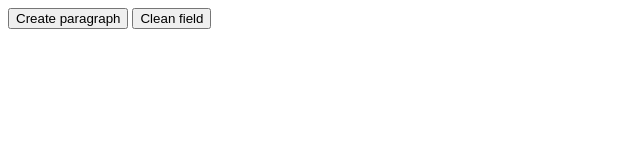
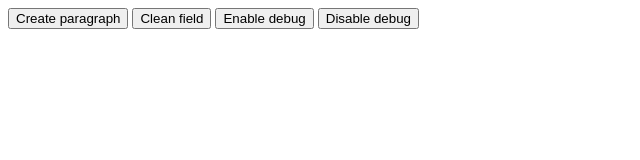
Before and after one commit to killar4eto/odinjs, a plain HTML site: page index.html in a window 1280 px wide. Shown: the whole page, without its empty margins (0-640 px from the left). Drawn offline with nearby package versions, Linux system fonts and the light colour scheme.

Commit message:
Last changes
Added new features, updated logic a bit and so on...

```diff
--- a/index.html
+++ b/index.html
@@ -9,12 +9,19 @@
         body {
             overflow: hidden;
         }
+
+        redStyle {
+            background-color: darkred;
+            color: #fff;
+        }
     </style>
 </head>
 <body>
     <div class="examples">
         <button onClick='odin.create({type: "paragraph", size: 30, color: "#ffffff", value: "Test"})'>Create paragraph</button>
         <button onClick='odin.playing_field.clean()'>Clean field</button>
+        <button onClick='odin.debug.enable()'>Enable debug</button>
+        <button onClick='odin.debug.disable()'>Disable debug</button>
     </div>
 
     <div class="playing_field"></div>
--- a/odin.js
+++ b/odin.js
@@ -1,22 +1,48 @@
 let cache = [];
 let garbage = [];
 let newItem = [];
+let debug = false;
+let toolbar = false;
+const version = "1.0";
 
+odin = {
+    initialize: () => {
+        cache = [];
+        garbage = [];
+        newItem = [];
+        debug = false;
+
+        //Handles shortcuts
         let iShortCutControlKey = "Control";
         let iShortCutAltKey = "Alt";
-let bIsControlKeyActived = false;
-let bIsAltKeyActived = false;
+        let bIsControlKeyActived = {
+            key: 'Control',
+            status: false
+        };
+        let bIsAltKeyActived = {
+            key: 'Alt',
+            status: false
+        };
 
         $(document).keyup(function(e) {
-    if (e.key === iShortCutControlKey) bIsControlKeyActived = false;
-    if (e.key === iShortCutAltKey) bIsAltKeyActived = false;
+            e.preventDefault();
+
+            if (e.key === iShortCutControlKey) bIsControlKeyActived.status = false;
+            if (e.key === iShortCutAltKey) bIsAltKeyActived.status = false;
         }).keydown(function(e) {
-    if (e.key === iShortCutControlKey) bIsControlKeyActived = true;
-    if (e.key === iShortCutAltKey) bIsAltKeyActived = true;
+            e.preventDefault();
 
-    if (bIsControlKeyActived|| bIsAltKeyActived) {
+            if (e.key === iShortCutControlKey) bIsControlKeyActived.status = true;
+            if (e.key === iShortCutAltKey) bIsAltKeyActived.status = true;
+
+            if (bIsControlKeyActived || bIsAltKeyActived) {
                 $.each(arrShortCut, function(i) {
-            if (arrShortCut[i].key === e.key) {
+                    if (arrShortCut[i].key === e.key && arrShortCut[i].trigger === bIsControlKeyActived.key) {
+                        eval(arrShortCut[i].fx);
+                        return;
+                    }
+
+                    if (arrShortCut[i].key === e.key && arrShortCut[i].trigger === bIsAltKeyActived.key) {
                         eval(arrShortCut[i].fx);
                         return;
                     }
@@ -24,8 +50,44 @@ $(document).keyup(function(e) {
             }
         });
 
-odin = {
+        //Handle right clicks
+        window.oncontextmenu = (event) => {
+            let x = event.clientX;
+            let y = event.clientY;
+            let target = event.target;
 
+
+            if(target.id.length === 0){
+                //Apply new id
+                target.id = odin.uniqueId();
+            }
+
+            odin.make.draggable(("#"+target.id));
+
+
+            return false;
+        };
+
+        //Toolbar
+        odin.toolbar.render();
+
+        console.log("Running OdinJS v"+version);
+    },
+    debug: {
+        enable: () => { debug = true },
+        disable: () => { debug = false },
+        status: () => { return debug }
+    },
+    catch: {
+        return: (event) => {
+
+            if(odin.debug.status()) {
+                console.log(event);
+            }
+
+            return event;
+        }
+    },
     create: (params) => {
         let type = null;
         let paramsString = [];
@@ -67,12 +129,12 @@ odin = {
             //Clean new item
             newItem = [];
 
-            console.log(type + " has been created.");
-            return type + " has been created.";
+            //Return response
+            odin.catch.return(type + " has been created.");
         }
         else{
-            console.log("WRONG PARAMS!");
-            return "WRONG PARAMS!";
+            //Return response
+            odin.catch.return("WRONG PARAMS!");
         }
     },
     types: (type, id, value) => {
@@ -101,10 +163,12 @@ odin = {
             cache = [];
             garbage = [];
 
-            return "History has been cleared!";
+            //Return response
+            odin.catch.return("History has been cleared!");
         },
         show: () => {
-            return cache;
+            //Return response
+            odin.catch.return(cache);
         },
         add: (event) => {
             event.timestamp = new Date().getTime();
@@ -114,8 +178,8 @@ odin = {
         },
         undo: () => {
             if(cache.length < 1){
-                console.log("Nothing found to undo.");
-                return "Nothing found to undo.";
+                //Return response
+                odin.catch.return("Nothing found to undo.");
             }
 
             //Put to garbage
@@ -124,13 +188,13 @@ odin = {
             //Remove
             cache.pop();
 
-            console.log(odin.cache.show());
-            return odin.cache.show();
+            //Return response
+            odin.cache.show();
         },
         redo: () => {
             if(garbage.length < 1){
-                console.log("Nothing found to redo.");
-                return "Nothing found to redo.";
+                //Return response
+                odin.catch.return("Nothing found to redo.");
             }
 
             //Take from garbage and add to cache
@@ -139,8 +203,8 @@ odin = {
             //Clean the garbage
             garbage = [];
 
-            console.log(odin.cache.show());
-            return odin.cache.show();
+            //Return response
+            odin.cache.show();
         }
     },
     time: {
@@ -156,17 +220,76 @@ odin = {
         }
     },
     uniqueId: () => {
+        if(odin.debug.status()) {
+            console.log("Generated new id: "+"odin_"+odin.time.unix());
+        }
+
         return "odin_"+odin.time.unix();
     },
     playing_field: {
         clean: () => {
+            garbage = [];
+            cache = [];
             $(".playing_field").html("");
+
+            //Return response
+            odin.catch.return("Playground cleared!");
+        }
+    },
+    make: {
+        draggable: (element) => {
+            let state = 'disable';
+
+            //Make it draggable
+            if($(element).is('.ui-draggable')) {
+
+                state = 'disable';
+
+                if($(element).is('.ui-draggable-disabled')){
+                    state = 'disable';
+                }
+                else {
+                    state = 'enable';
+                }
+            }
+            else{
+                state = 'enable';
+            }
+
+            $(element).draggable().draggable(state);
+
+            //Add to cache
+            odin.cache.add({event: 'make', id: element, params: {draggable: state}});
+        },
+        resizable: (element) => {
+
+        },
+        sortable: (element) => {
+
+        }
+    },
+    toolbar: {
+        render: () => {
+            console.log("Rendering OdinJS toolbar...");
+        },
+        show: () => {toolbar = true},
+        hide: () => {toolbar = false}
+    },
+    browser: {
+        refresh: () => {
+            window.location = "./";
         }
     }
 };
 
 //Catch keyboard presses
 const arrShortCut = [
-    { name: 'Undo', key: "z", fx: 'odin.cache.undo()' },
-    { name: 'Redo', key: "x", fx: 'odin.cache.redo()' }
+    { name: 'Undo', key: "z", trigger: 'Alt', fx: 'odin.cache.undo()' },
+    { name: 'Redo', key: "x", trigger: 'Alt', fx: 'odin.cache.redo()' },
+    { name: 'History', key: "h", trigger: 'Control', fx: 'odin.cache.show()' },
+    { name: 'Toolbar', key: "d", trigger: 'Control', fx: 'odin.toolbar.show()'},
+    { name: 'Refresh', key: "r", trigger: 'Control', fx: 'odin.browser.refresh()'}
 ];
+
+//Run odin
+odin.initialize();
```
Lines whose indentation alone changed are shown as unchanged.
